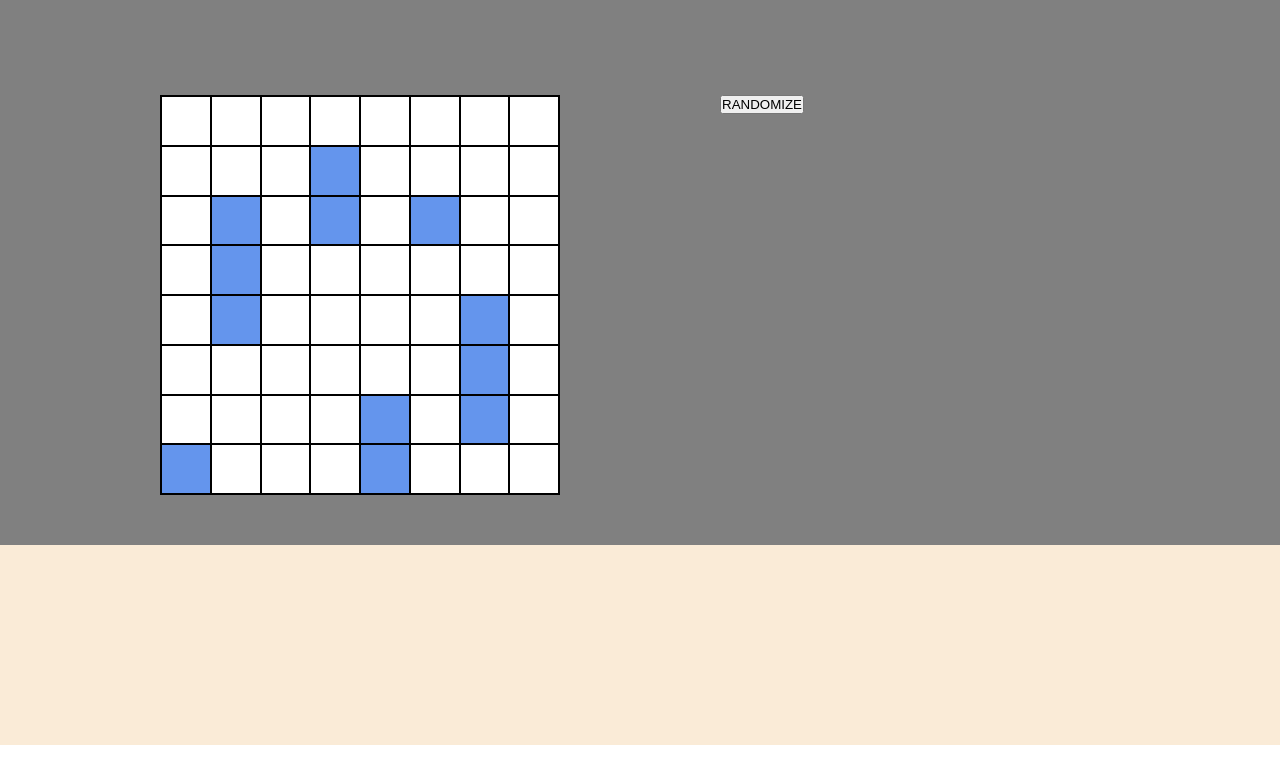
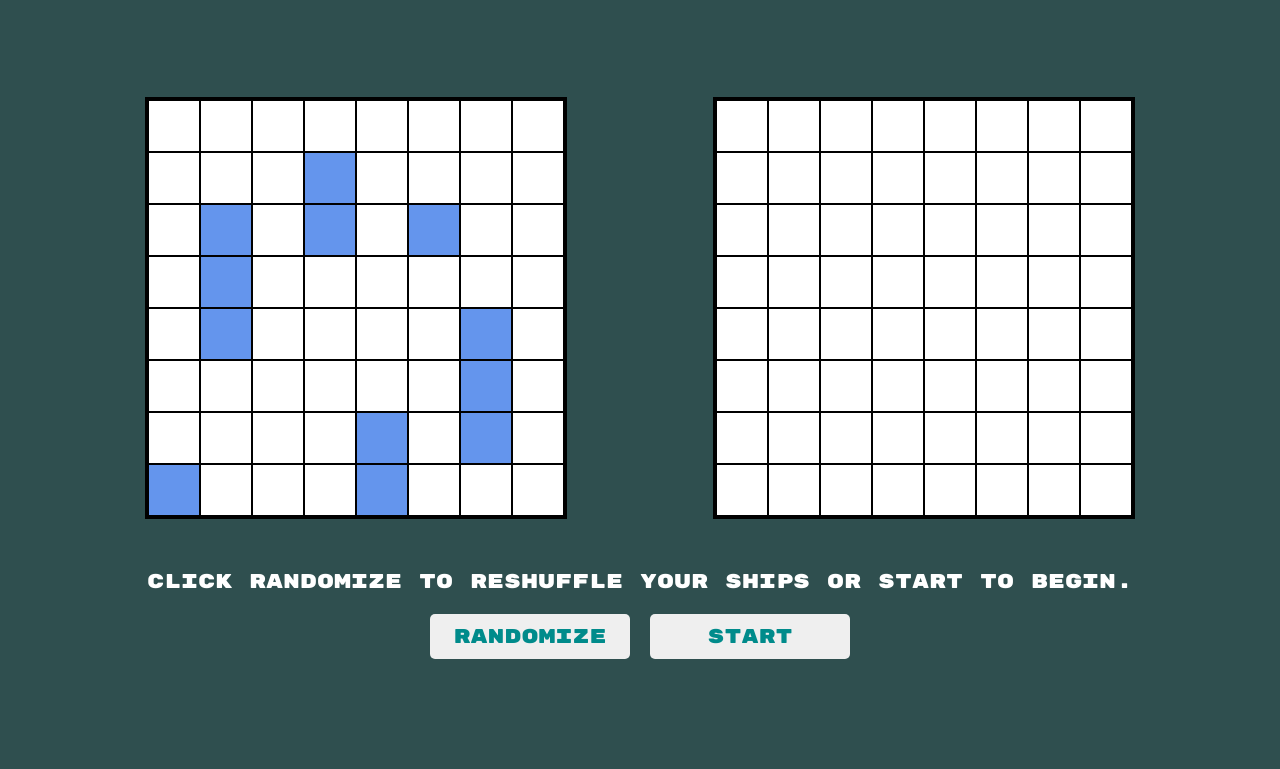
Before and after one commit to shukrirahmat/battleship, a website built with webpack: page src/index.html in a window 1280 px wide. Shown: the part 92-861 px from the top of the page. Before the commit the page ends 837 px from the top, so only its background shows below. Built offline with nearby package versions, Linux system fonts and the light colour scheme.

Commit message:
add game status and visual cues on display

```diff
--- a/src/dom.js
+++ b/src/dom.js
@@ -4,8 +4,6 @@ import Ship from "./ship.js";
 function Dom() {
   const main = document.querySelector(".main");
   const info = document.querySelector(".info");
-  const rightbox = document.querySelector(".rightbox");
-  const leftbox = document.querySelector(".leftbox");
   let boardsize;
   let human;
   let computer;
@@ -18,34 +16,40 @@ function Dom() {
     human = new Player(size);
     populateShipRandomly(human, createRandomShipList(shipsData));
     humanBoardNode = createBoardNode(human);
-    rightbox.appendChild(humanBoardNode);
+    main.appendChild(humanBoardNode);
 
-    const placementDiv = document.createElement('div');
-    placementDiv.classList.add("placement");
-
-    const randomizebtn = document.createElement('button');
-    randomizebtn.textContent = "RANDOMIZE";
-    randomizebtn.addEventListener('click', () => {
-      rightbox.removeChild(humanBoardNode);
-      populateShipRandomly(human, createRandomShipList(shipsData));
-      humanBoardNode = createBoardNode(human);
-      rightbox.appendChild(humanBoardNode);
-    })
-    placementDiv.appendChild(randomizebtn);
-
-    leftbox.appendChild(placementDiv);
-
-
-
-    /*
     computer = new ComputerPlayer(size);
     populateShipRandomly(computer, createRandomShipList(shipsData));
     computerBoardNode = createBoardNode(computer);
     addAttackButtons(computerBoardNode);
+    main.appendChild(computerBoardNode);
+    disableButtonToggle(computerBoardNode, false);
 
-    main.appendChild(humanBoardNode);
-    main.appendChild(computerBoardNode);
-    */
+    const buttonContainer = document.createElement("div");
+    buttonContainer.classList.add("btncontainer");
+
+    const explanation = document.createElement("p");
+    explanation.textContent =
+      "Click RANDOMIZE to reshuffle your ships or START to begin.";
+
+    const randomizebtn = document.createElement("button");
+    randomizebtn.textContent = "RANDOMIZE";
+    randomizebtn.addEventListener("click", () => {
+      main.removeChild(humanBoardNode);
+      populateShipRandomly(human, createRandomShipList(shipsData));
+      humanBoardNode = createBoardNode(human);
+      main.insertBefore(humanBoardNode, computerBoardNode);
+    });
+
+    const startbtn = document.createElement("button");
+    startbtn.textContent = "START";
+    startbtn.addEventListener("click", humanReady);
+
+    buttonContainer.appendChild(randomizebtn);
+    buttonContainer.appendChild(startbtn);
+
+    info.appendChild(explanation);
+    info.appendChild(buttonContainer);
   }
 
   function createRandomShipList(shipsData) {
@@ -53,7 +57,7 @@ function Dom() {
     shipsData.forEach((data) => {
       const chance = Math.random();
       if (chance > 0.5) list.push(Ship(data));
-      else list.push(Ship(data,true));
+      else list.push(Ship(data, true));
     });
     return list;
   }
@@ -149,15 +153,36 @@ function Dom() {
     });
   }
 
+  function highlightBoard(player) {
+    if (player === computer) {
+      computerBoardNode.classList.add("highlight");
+      humanBoardNode.classList.remove("highlight");
+    }
+    if (player === human) {
+      computerBoardNode.classList.remove("highlight");
+      humanBoardNode.classList.add("highlight");
+    }
+  }
+
+  function humanReady() {
+    while (info.firstChild) {
+      info.removeChild(info.firstChild);
+    }
+    disableButtonToggle(computerBoardNode, true);
+    highlightBoard(computer);
+    info.textContent = "Your move";
+  }
+
   function humanAttack(target, gridNode) {
     const shipHit = computer.getBoard().receiveAttack(target);
     gridNode.removeChild(gridNode.firstChild);
     markHit(gridNode);
     if (shipHit) {
+      info.textContent = "Hit! you can attack again";
       gridNode.classList.add("occupied");
       if (checkLose(computer)) {
         disableButtonToggle(computerBoardNode, false);
-        info.textContent = human.getName() + " wins!";
+        info.textContent = "You win!";
       }
     } else {
       computerAttack();
@@ -165,6 +190,8 @@ function Dom() {
   }
 
   function computerAttack() {
+    highlightBoard(human);
+    info.textContent = `${computer.getName()} is attacking...`;
     disableButtonToggle(computerBoardNode, false);
     let isHumanHit;
     let coordinate;
@@ -174,6 +201,7 @@ function Dom() {
       isHumanHit = human.getBoard().receiveAttack(coordinate);
 
       if (isHumanHit) {
+        info.textContent = `Hit! ${computer.getName()} is making another attack...`;
         if (human.getBoard().getGrid(coordinate).ship.isSunk()) {
           computer.clearRecentHit();
         } else {
@@ -187,6 +215,8 @@ function Dom() {
       if (!isHumanHit) {
         disableButtonToggle(computerBoardNode, true);
         clearInterval(attackLoop);
+        highlightBoard(computer);
+        info.textContent = "Your move";
       }
 
       if (checkLose(human)) {
--- a/src/index.html
+++ b/src/index.html
@@ -7,10 +7,7 @@
 </head>
 <body>
     <div class="header">BATTLESHIP</div>
-    <div class="main">
-        <div class="rightbox"></div>
-        <div class="leftbox"></div>
-    </div>
+    <div class="main"></div>
     <div class="info"></div>
 </body>
 </html>
--- a/src/styles.css
+++ b/src/styles.css
@@ -1,3 +1,8 @@
+@font-face {
+    font-family: "RubikMono";
+    src: url(fonts/RubikMonoOne-Regular.ttf);
+}
+
 * {
     box-sizing: border-box;
     padding: 0;
@@ -6,44 +11,42 @@
 
 body {
     height: 100vh;
+    background-color:darkslategray;
 }
 
 .header {
     font-size: 40px;
     text-align: center;
     padding: 20px 20px;
-  background-color: blue;
     color: white;
+    font-family: "RubikMono", sans-serif;
 }
 
 .main {
     padding: 100px 0 50px 0;
-  background-color: grey;
     display: flex;
-  justify-content: space-evenly;
+    justify-content:space-evenly;
 }
 
 .info {
+    font-family: "RubikMono", sans-serif;
     height: 200px;
-  background-color: antiquewhite;
-  font-size: 40px;
+    font-size: 20px;
     text-align: center;
+    color: white;
+    display: flex;
+    flex-direction: column;
+    gap: 20px;
 }
 
 .boardContainer {
-  width: 400px;
-  height: 400px;
+    height:fit-content;
     display: grid;
-  grid-template-columns: repeat(var(--boardsize), 1fr);
-  grid-template-rows: repeat(var(--boardsize), 1fr);
+    grid-template-columns: repeat(var(--boardsize), 50px);
+    grid-template-rows: repeat(var(--boardsize), 50px);
     background-color: black;
     gap: 2px;
-  border: 2px solid black;
-}
-
-.placement {
-  width: 400px;
-  height: 400px;
+    border: 4px solid black;
 }
 
 .grid {
@@ -73,5 +76,30 @@ body {
 }
 
 .gridButton:hover {
-  background-color: lightgray;
+    background-color: rgba(255, 0, 0, 0.4)
 }
+
+.highlight {
+    border: 4px solid brown;
+}
+
+.btncontainer {
+    display: flex;
+    justify-content: center;
+    gap: 20px;
+}
+
+.btncontainer button {
+    font-family: "RubikMono", sans-serif;
+    width: 200px;
+    padding: 10px 10px;
+    border: none;
+    font-size: 20px;
+    color: darkcyan;
+    border-radius: 5px;
+}
+
+.btncontainer button:hover {
+    background-color: rgb(200, 200, 200);
+    color: darkcyan;
+}
```
Also changed, not shown: src/fonts/RubikMonoOne-Regular.ttf (added). Lines whose indentation alone changed are shown as unchanged.
